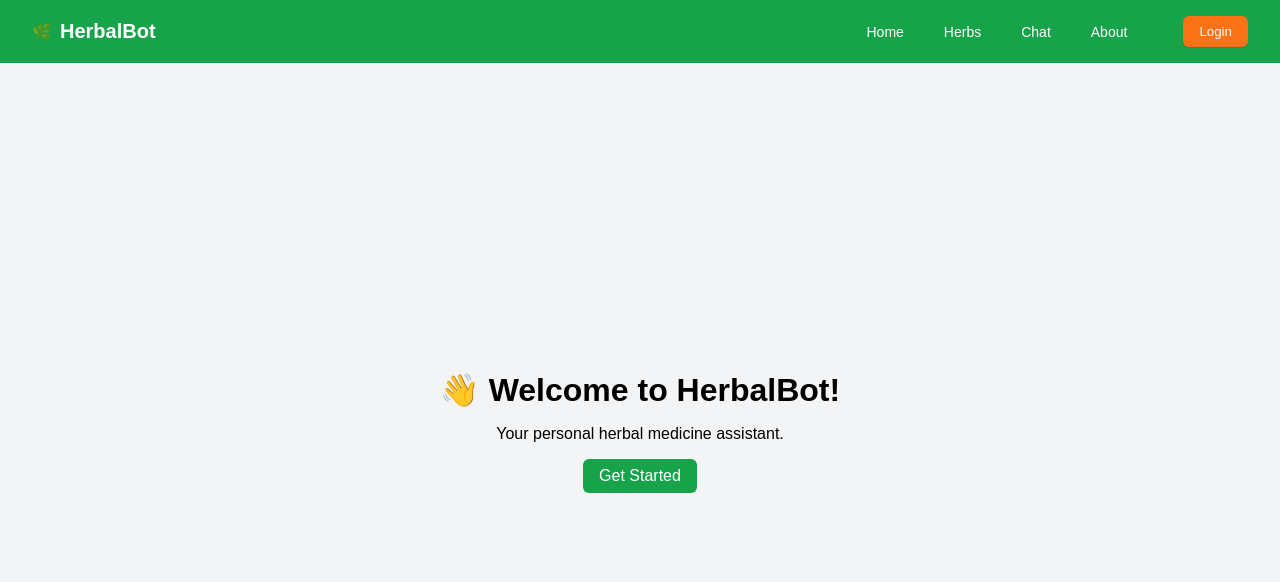
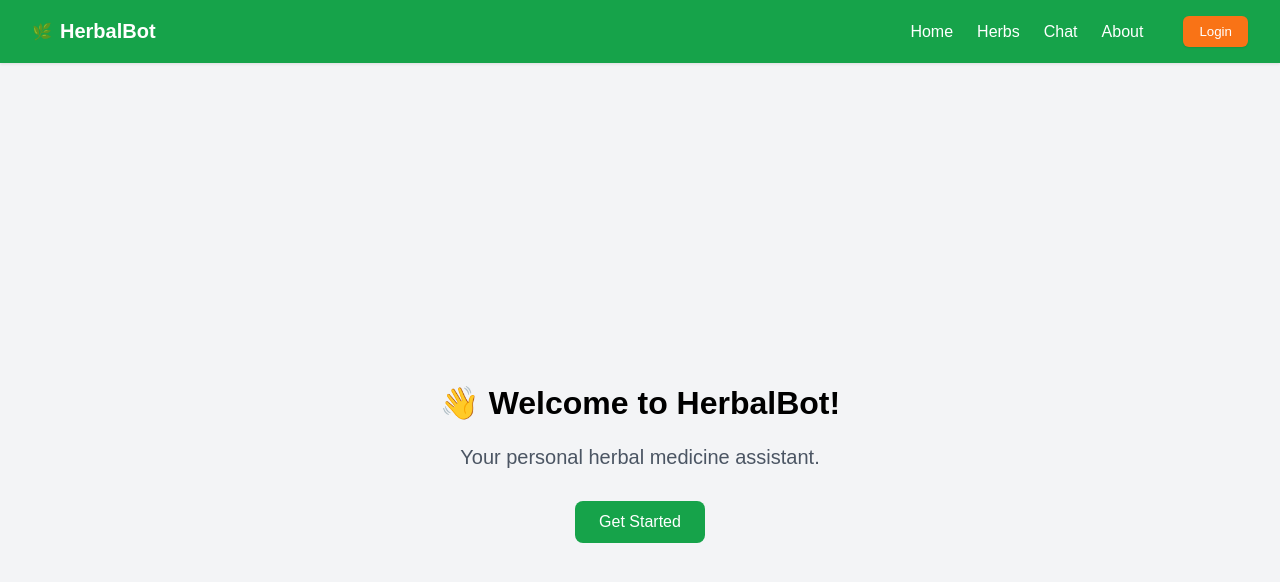
Before and after one commit to binumarcodes/herbal-bot, a React (Vite) app: page / in a window 1280 px wide. Shown: the top 582 px of the page. Built offline with nearby package versions, Linux system fonts and the light colour scheme.

Commit message:
Made the entire app responsive mobile

```diff
--- a/src/ChatPage.tsx
+++ b/src/ChatPage.tsx
@@ -23,19 +23,25 @@ type ChatPageProps = {
 export default function ChatPage({ user, chat, setChat, logout }: ChatPageProps) {
   const [message, setMessage] = useState("");
   const [typing, setTyping] = useState(false);
+  const [windowWidth, setWindowWidth] = useState(window.innerWidth);
   const chatEndRef = useRef<HTMLDivElement>(null);
 
+  useEffect(() => {
+    const handleResize = () => setWindowWidth(window.innerWidth);
+    window.addEventListener("resize", handleResize);
+    return () => window.removeEventListener("resize", handleResize);
+  }, []);
+
+  const isMobile = windowWidth < 768;
+
   const scrollToBottom = () => chatEndRef.current?.scrollIntoView({ behavior: "smooth" });
-
   useEffect(() => scrollToBottom(), [chat, typing]);
 
-  // Detect greetings
   const isGreeting = (text: string) => {
     const greetings = ["hello", "hi", "hey", "good morning", "good afternoon", "good evening"];
     return greetings.some(g => text.toLowerCase().includes(g));
   };
 
-  // Detect symptom-based queries
   const searchHerbsBySymptom = (query: string) => {
     const lower = query.toLowerCase();
     return (herbData as Herb[]).filter(h =>
@@ -46,7 +52,6 @@ export default function ChatPage({ user, chat, setChat, logout }: ChatPageProps)
   const generateBotResponse = (userInput: string) => {
     const lowerInput = userInput.toLowerCase();
 
-    // Handle greetings
     if (isGreeting(lowerInput)) {
       const replies = [
         `👋 Hello ${user}! How are you feeling today?`,
@@ -56,7 +61,6 @@ export default function ChatPage({ user, chat, setChat, logout }: ChatPageProps)
       return replies[Math.floor(Math.random() * replies.length)];
     }
 
-    // Symptom detection
     const matchedHerbs = searchHerbsBySymptom(userInput);
     if (matchedHerbs.length > 0) {
       let response = `🌿 Based on your symptom, here are some herbal remedies:\n\n`;
@@ -71,7 +75,6 @@ export default function ChatPage({ user, chat, setChat, logout }: ChatPageProps)
       return response.trim();
     }
 
-    // Fallback
     const fallbackReplies = [
       `🤔 I couldn't find a remedy for that symptom. Please type one of: fever, headache, cough, stomach pain, body ache.`,
       `🌿 Hmm, I don't have info on that yet. Try describing your symptom differently.`,
@@ -93,7 +96,7 @@ export default function ChatPage({ user, chat, setChat, logout }: ChatPageProps)
       const botResponse = generateBotResponse(message);
       setChat(prev => [...prev, { sender: "bot", text: botResponse }]);
       setTyping(false);
-    }, 1000 + Math.random() * 1000); // variable typing delay for realism
+    }, 1000 + Math.random() * 1000);
   };
 
   return (
@@ -102,34 +105,44 @@ export default function ChatPage({ user, chat, setChat, logout }: ChatPageProps)
       <header style={{
         backgroundColor: "#16a34a",
         color: "white",
-        padding: "1rem 2rem",
+        padding: isMobile ? "0.75rem 1rem" : "1rem 2rem",
         display: "flex",
         justifyContent: "space-between",
         alignItems: "center",
-        boxShadow: "0 2px 6px rgba(0,0,0,0.1)"
+        boxShadow: "0 2px 6px rgba(0,0,0,0.1)",
+        fontSize: isMobile ? "1rem" : "1.2rem"
       }}>
-        <span style={{ fontWeight: "bold", fontSize: "1.2rem" }}>🌿 Herbal Chatbot</span>
+        <span style={{ fontWeight: "bold" }}>🌿 Herbal Chatbot</span>
         <button
           onClick={logout}
           style={{
             background: "#f97316",
             border: "none",
-            padding: "0.5rem 1rem",
+            padding: isMobile ? "0.4rem 0.75rem" : "0.5rem 1rem",
             borderRadius: "0.5rem",
             cursor: "pointer",
             fontWeight: 500,
-            color: "white"
+            color: "white",
+            fontSize: isMobile ? "0.85rem" : "1rem"
           }}
         >
           Logout
         </button>
       </header>
 
-
       {/* Chat Messages */}
-      <main style={{ flex: 1, padding: "1rem 2rem", overflowY: "auto", display: "flex", flexDirection: "column", gap: "0.75rem" }}>
+      <main style={{
+        flex: 1,
+        padding: isMobile ? "0.75rem 1rem" : "1rem 2rem",
+        overflowY: "auto",
+        display: "flex",
+        flexDirection: "column",
+        gap: isMobile ? "0.5rem" : "0.75rem"
+      }}>
         {chat.length === 0 && !typing && (
-          <p style={{ color: "#16a34a" }}>👋 Hi {user}! You can say hello or type a symptom: fever, headache, cough, stomach pain, body ache.</p>
+          <p style={{ color: "#16a34a", fontSize: isMobile ? "0.9rem" : "1rem" }}>
+            👋 Hi {user}! You can say hello or type a symptom: fever, headache, cough, stomach pain, body ache.
+          </p>
         )}
         {chat.map((msg, idx) => (
           <div
@@ -137,11 +150,12 @@ export default function ChatPage({ user, chat, setChat, logout }: ChatPageProps)
             style={{
               alignSelf: msg.sender === "user" ? "flex-end" : "flex-start",
               backgroundColor: msg.sender === "user" ? "#d1fae5" : "#e0f2fe",
-              padding: "0.75rem 1rem",
+              padding: isMobile ? "0.5rem 0.75rem" : "0.75rem 1rem",
               borderRadius: "16px",
-              maxWidth: "70%",
+              maxWidth: isMobile ? "85%" : "70%",
               boxShadow: "0 1px 3px rgba(0,0,0,0.1)",
-              whiteSpace: "pre-line"
+              whiteSpace: "pre-line",
+              fontSize: isMobile ? "0.9rem" : "1rem"
             }}
           >
             {msg.text}
@@ -151,12 +165,13 @@ export default function ChatPage({ user, chat, setChat, logout }: ChatPageProps)
           <div style={{
             alignSelf: "flex-start",
             backgroundColor: "#e0f2fe",
-            padding: "0.75rem 1rem",
+            padding: isMobile ? "0.5rem 0.75rem" : "0.75rem 1rem",
             borderRadius: "16px",
-            maxWidth: "40%",
+            maxWidth: isMobile ? "60%" : "40%",
             fontStyle: "italic",
             color: "#555",
-            boxShadow: "0 1px 3px rgba(0,0,0,0.1)"
+            boxShadow: "0 1px 3px rgba(0,0,0,0.1)",
+            fontSize: isMobile ? "0.85rem" : "0.95rem"
           }}>
             Typing...
           </div>
@@ -165,17 +180,23 @@ export default function ChatPage({ user, chat, setChat, logout }: ChatPageProps)
       </main>
 
       {/* Input Form */}
-      <form onSubmit={handleSend} style={{ display: "flex", padding: "1rem 2rem", gap: "0.5rem", borderTop: "1px solid #e5e7eb", backgroundColor: "#ffffff" }}>
+      <form onSubmit={handleSend} style={{
+        display: "flex",
+        padding: isMobile ? "0.5rem 1rem" : "1rem 2rem",
+        gap: "0.5rem",
+        borderTop: "1px solid #e5e7eb",
+        backgroundColor: "#ffffff"
+      }}>
         <input
           value={message}
           onChange={(e) => setMessage(e.target.value)}
           placeholder="Type your symptom..."
           style={{
             flex: 1,
-            padding: "0.75rem 1rem",
+            padding: isMobile ? "0.6rem 0.8rem" : "0.75rem 1rem",
             borderRadius: "1rem",
             border: "1px solid #cbd5e1",
-            fontSize: "1rem",
+            fontSize: isMobile ? "0.9rem" : "1rem",
             outline: "none"
           }}
         />
@@ -185,10 +206,11 @@ export default function ChatPage({ user, chat, setChat, logout }: ChatPageProps)
             backgroundColor: "#16a34a",
             color: "white",
             border: "none",
-            padding: "0 1.5rem",
+            padding: isMobile ? "0 1rem" : "0 1.5rem",
             borderRadius: "1rem",
             cursor: "pointer",
-            fontWeight: 500
+            fontWeight: 500,
+            fontSize: isMobile ? "0.85rem" : "1rem"
           }}
         >
           Send
--- a/src/DashboardPage.tsx
+++ b/src/DashboardPage.tsx
@@ -1,4 +1,4 @@
-import { useState } from "react";
+import { useState, useEffect } from "react";
 
 type DashboardProps = {
   user: string;
@@ -21,13 +21,23 @@ const symptoms = [
 
 export default function DashboardPage({ user, email, loginTime, goToChat, logout }: DashboardProps) {
   const [selectedSymptom, setSelectedSymptom] = useState("");
+  const [windowWidth, setWindowWidth] = useState(window.innerWidth);
+
+  useEffect(() => {
+    const handleResize = () => setWindowWidth(window.innerWidth);
+    window.addEventListener("resize", handleResize);
+    return () => window.removeEventListener("resize", handleResize);
+  }, []);
+
+  const isMobile = windowWidth < 768;
 
   return (
     <div
       style={{
         minHeight: "100vh",
         background: "linear-gradient(180deg, #ecfdf5, #f0fdf4)",
-        padding: "2rem",
+        padding: "1.5rem",
+        boxSizing: "border-box",
       }}
     >
       <h1 style={{ color: "#166534", marginBottom: "0.5rem" }}>
@@ -35,17 +45,17 @@ export default function DashboardPage({ user, email, loginTime, goToChat, logout
       </h1>
 
       {/* User Info */}
-      <div style={{ marginBottom: "2rem", color: "#4b5563" }}>
+      <div style={{ marginBottom: "1.5rem", color: "#4b5563" }}>
         <p>Welcome back, <strong>{user}</strong> 👋</p>
-        {/* <p>Email: <strong>{email}</strong></p> */}
+        <p>Email: <strong>{email}</strong></p>
         <p>Signed in at: <strong>{loginTime.toLocaleString()}</strong></p>
       </div>
 
-      {/* Top cards */}
+      {/* Top Stats */}
       <div
         style={{
           display: "grid",
-          gridTemplateColumns: "repeat(auto-fit, minmax(180px, 1fr))",
+          gridTemplateColumns: isMobile ? "1fr" : "repeat(auto-fit, minmax(180px, 1fr))",
           gap: "1rem",
           marginBottom: "2rem",
         }}
@@ -59,16 +69,15 @@ export default function DashboardPage({ user, email, loginTime, goToChat, logout
       <div
         style={{
           display: "grid",
-          gridTemplateColumns: "1.2fr 1fr",
-          gap: "2rem",
-          alignItems: "flex-start",
+          gridTemplateColumns: isMobile ? "1fr" : "1.2fr 1fr",
+          gap: "1.5rem",
         }}
       >
-        {/* Left Section: Symptom Selector */}
+        {/* Symptom Selector */}
         <div
           style={{
             background: "white",
-            padding: "2rem",
+            padding: "1.5rem",
             borderRadius: "1rem",
             boxShadow: "0 4px 12px rgba(0,0,0,0.08)",
           }}
@@ -78,7 +87,7 @@ export default function DashboardPage({ user, email, loginTime, goToChat, logout
           </h2>
 
           <p style={{ color: "#555", marginBottom: "1rem" }}>
-            Choose a symptom and let HerbalBot recommend the best local herbs for you.
+            Choose a symptom and let HerbalBot recommend the best local herbs.
           </p>
 
           <select
@@ -89,14 +98,12 @@ export default function DashboardPage({ user, email, loginTime, goToChat, logout
               width: "100%",
               borderRadius: "0.5rem",
               border: "1px solid #d1fae5",
-              marginBottom: "1.2rem"
+              marginBottom: "1rem"
             }}
           >
             <option value="">-- Select Symptom --</option>
             {symptoms.map((symptom, index) => (
-              <option key={index} value={symptom}>
-                {symptom}
-              </option>
+              <option key={index} value={symptom}>{symptom}</option>
             ))}
           </select>
 
@@ -131,11 +138,11 @@ export default function DashboardPage({ user, email, loginTime, goToChat, logout
           </button>
         </div>
 
-        {/* Right Section: Popular Herbs */}
+        {/* Popular Herbs */}
         <div
           style={{
             background: "white",
-            padding: "2rem",
+            padding: "1.5rem",
             borderRadius: "1rem",
             boxShadow: "0 4px 12px rgba(0,0,0,0.08)",
           }}
@@ -152,7 +159,7 @@ export default function DashboardPage({ user, email, loginTime, goToChat, logout
             <li><strong>Ginger</strong> – Pain, inflammation</li>
           </ul>
 
-          <div style={{ marginTop: "1.5rem", display: "flex", gap: "1rem" }}>
+          <div style={{ marginTop: "1rem", display: "flex", flexDirection: isMobile ? "column" : "row", gap: "0.8rem" }}>
             <button
               onClick={goToChat}
               style={{
@@ -163,6 +170,7 @@ export default function DashboardPage({ user, email, loginTime, goToChat, logout
                 borderRadius: "0.5rem",
                 cursor: "pointer",
                 fontWeight: "bold",
+                width: isMobile ? "100%" : "auto"
               }}
             >
               Open Chat 💬
@@ -178,6 +186,7 @@ export default function DashboardPage({ user, email, loginTime, goToChat, logout
                 borderRadius: "0.5rem",
                 cursor: "pointer",
                 fontWeight: "bold",
+                width: isMobile ? "100%" : "auto"
               }}
             >
               Logout
@@ -194,7 +203,7 @@ function StatCard({ title, value }: { title: string; value: string }) {
     <div
       style={{
         background: "white",
-        padding: "1.2rem",
+        padding: "1rem",
         borderRadius: "0.8rem",
         boxShadow: "0 2px 6px rgba(0,0,0,0.05)",
       }}
--- a/src/LoginPage.tsx
+++ b/src/LoginPage.tsx
@@ -1,3 +1,5 @@
+import { useState, useEffect } from "react";
+
 type LoginProps = {
   user: string;
   setUser: (value: string) => void;
@@ -6,25 +8,38 @@ type LoginProps = {
 };
 
 export default function LoginPage({ user, setUser, setLoggedIn, switchToSignup }: LoginProps) {
+  const [windowWidth, setWindowWidth] = useState(window.innerWidth);
+
+  useEffect(() => {
+    const handleResize = () => setWindowWidth(window.innerWidth);
+    window.addEventListener("resize", handleResize);
+    return () => window.removeEventListener("resize", handleResize);
+  }, []);
+
+  const isMobile = windowWidth < 768;
+
   const containerStyle: React.CSSProperties = {
     display: "flex",
     flexDirection: "column",
     alignItems: "center",
     justifyContent: "center",
-    height: "80vh",
+    minHeight: "100vh",
+    padding: isMobile ? "1rem" : "2rem",
     backgroundColor: "#f3f4f6",
     gap: "1rem",
+    textAlign: "center",
   };
 
   const cardStyle: React.CSSProperties = {
     backgroundColor: "white",
-    padding: "2rem",
+    padding: isMobile ? "1.5rem" : "2rem",
     borderRadius: "0.75rem",
     boxShadow: "0 4px 12px rgba(0,0,0,0.1)",
     display: "flex",
     flexDirection: "column",
     gap: "1.5rem",
-    minWidth: "350px",
+    width: "100%",
+    maxWidth: "400px",
   };
 
   const labelStyle: React.CSSProperties = {
@@ -32,18 +47,21 @@ export default function LoginPage({ user, setUser, setLoggedIn, switchToSignup }
     color: "#16a34a",
     marginBottom: "0.25rem",
     display: "block",
+    fontSize: "clamp(0.9rem, 2.5vw, 1rem)",
   };
 
   const inputStyle: React.CSSProperties = {
-    padding: "0.6rem 1rem",
+    padding: isMobile ? "0.6rem 0.8rem" : "0.7rem 1rem",
     border: "1px solid #d1d5db",
     borderRadius: "0.5rem",
-    fontSize: "1rem",
+    fontSize: "clamp(0.9rem, 2.5vw, 1rem)",
     outline: "none",
+    width: "100%",
   };
 
   const buttonStyle: React.CSSProperties = {
-    padding: "0.6rem 1rem",
+    padding: isMobile ? "0.6rem 0.8rem" : "0.7rem 1rem",
+    fontSize: "clamp(0.95rem, 2.5vw, 1rem)",
     backgroundColor: "#16a34a",
     color: "white",
     fontWeight: 500,
@@ -51,6 +69,7 @@ export default function LoginPage({ user, setUser, setLoggedIn, switchToSignup }
     borderRadius: "0.5rem",
     cursor: "pointer",
     transition: "background-color 0.2s",
+    width: "100%",
   };
 
   const handleLogin = (e: React.FormEvent) => {
@@ -60,12 +79,18 @@ export default function LoginPage({ user, setUser, setLoggedIn, switchToSignup }
 
   return (
     <div style={containerStyle}>
-      <h1 style={{ color: "#16a34a" }}>Login to HerbalBot</h1>
+      <h1 style={{ color: "#16a34a", fontSize: "clamp(1.5rem, 5vw, 2rem)" }}>Login to HerbalBot</h1>
       <div style={cardStyle}>
         <form style={{ display: "flex", flexDirection: "column", gap: "1rem" }} onSubmit={handleLogin}>
           <div>
             <label style={labelStyle}>Username</label>
-            <input type="text" placeholder="Enter your username" value={user} onChange={(e) => setUser(e.target.value)} style={inputStyle} />
+            <input
+              type="text"
+              placeholder="Enter your username"
+              value={user}
+              onChange={(e) => setUser(e.target.value)}
+              style={inputStyle}
+            />
           </div>
 
           <div>
@@ -76,12 +101,12 @@ export default function LoginPage({ user, setUser, setLoggedIn, switchToSignup }
           <button type="submit" style={buttonStyle}>Login</button>
         </form>
 
-        <p style={{ marginTop: "0.5rem", textAlign: "center", fontSize: "0.95rem" }}>
+        <p style={{ marginTop: "0.5rem", textAlign: "center", fontSize: "clamp(0.85rem, 2.5vw, 0.95rem)" }}>
           Don't have an account?{" "}
           <span style={{ color: "#16a34a", cursor: "pointer" }} onClick={switchToSignup}>Sign Up</span>
         </p>
 
-        <p style={{ marginTop: "1rem", fontSize: "0.9rem", color: "#555", textAlign: "center" }}>
+        <p style={{ marginTop: "1rem", fontSize: "clamp(0.8rem, 2.5vw, 0.9rem)", color: "#555", textAlign: "center" }}>
           Demo Admin: admin | password: admin123
         </p>
       </div>
--- a/src/Navbar.tsx
+++ b/src/Navbar.tsx
@@ -1,3 +1,5 @@
+import { useState, useEffect } from "react";
+
 type NavbarProps = {
   user: string;
   loggedIn: boolean;
@@ -6,25 +8,50 @@ type NavbarProps = {
 };
 
 export default function Navbar({ user, loggedIn, setLoggedIn, setShowWelcome }: NavbarProps) {
+  const [windowWidth, setWindowWidth] = useState(window.innerWidth);
+  const [menuOpen, setMenuOpen] = useState(false);
+
+  useEffect(() => {
+    const handleResize = () => setWindowWidth(window.innerWidth);
+    window.addEventListener("resize", handleResize);
+    return () => window.removeEventListener("resize", handleResize);
+  }, []);
+
+  const isMobile = windowWidth < 768;
+
   const navStyle: React.CSSProperties = {
     backgroundColor: "#16a34a",
     color: "white",
     display: "flex",
     justifyContent: "space-between",
     alignItems: "center",
-    padding: "1rem 2rem",
-    boxShadow: "0 1px 3px rgba(0,0,0,0.1)"
+    padding: isMobile ? "0.75rem 1rem" : "1rem 2rem",
+    boxShadow: "0 1px 3px rgba(0,0,0,0.1)",
+    position: "relative",
   };
 
-  const linkStyle: React.CSSProperties = { color: "white", marginRight: "1rem", textDecoration: "none" };
+  const linkStyle: React.CSSProperties = {
+    color: "white",
+    marginRight: isMobile ? 0 : "1rem",
+    textDecoration: "none",
+    fontSize: isMobile ? "0.95rem" : "1rem",
+    padding: isMobile ? "0.5rem 0" : 0,
+  };
 
-  return (
-    <header style={navStyle}>
-      <div style={{ display: "flex", alignItems: "center", gap: "0.5rem" }}>
-        <span>🌿</span>
-        <span style={{ fontWeight: "bold", fontSize: "1.25rem" }}>HerbalBot</span>
-      </div>
-      <nav style={{ display: "flex", alignItems: "center" }}>
+  const navLinks = (
+    <div style={{
+      display: isMobile ? (menuOpen ? "flex" : "none") : "flex",
+      flexDirection: isMobile ? "column" : "row",
+      position: isMobile ? "absolute" : "static",
+      top: isMobile ? "100%" : undefined,
+      right: isMobile ? 0 : undefined,
+      backgroundColor: isMobile ? "#16a34a" : undefined,
+      width: isMobile ? "100%" : "auto",
+      padding: isMobile ? "1rem" : undefined,
+      zIndex: 10,
+      gap: isMobile ? "0.5rem" : "0.5rem",
+      alignItems: isMobile ? "flex-start" : "center",
+    }}>
       <a href="#" style={linkStyle} onClick={() => setShowWelcome(true)}>Home</a>
       <a href="#" style={linkStyle}>Herbs</a>
       <a href="#" style={linkStyle}>Chat</a>
@@ -33,11 +60,45 @@ export default function Navbar({ user, loggedIn, setLoggedIn, setShowWelcome }:
         <button style={buttonStyle} onClick={() => setShowWelcome(false)}>Login</button>
       ) : (
         <>
-            <span>Hi, {user}</span>
-            <button style={buttonStyle} onClick={() => { setLoggedIn(false); setShowWelcome(true); }}>Logout</button>
+          <span style={{ margin: isMobile ? "0.5rem 0" : "0", fontSize: isMobile ? "0.95rem" : "1rem" }}>
+            Hi, {user}
+          </span>
+          <button style={buttonStyle} onClick={() => { setLoggedIn(false); setShowWelcome(true); }}>
+            Logout
+          </button>
         </>
       )}
+    </div>
+  );
+
+  return (
+    <header style={navStyle}>
+      <div style={{ display: "flex", alignItems: "center", gap: "0.5rem" }}>
+        <span>🌿</span>
+        <span style={{ fontWeight: "bold", fontSize: isMobile ? "1rem" : "1.25rem" }}>HerbalBot</span>
+      </div>
+
+      {isMobile ? (
+        <div>
+          <button
+            onClick={() => setMenuOpen(!menuOpen)}
+            style={{
+              background: "none",
+              border: "none",
+              color: "white",
+              fontSize: "1.5rem",
+              cursor: "pointer",
+            }}
+          >
+            ☰
+          </button>
+          {navLinks}
+        </div>
+      ) : (
+        <nav style={{ display: "flex", alignItems: "center" }}>
+          {navLinks}
         </nav>
+      )}
     </header>
   );
 }
@@ -49,5 +110,5 @@ const buttonStyle: React.CSSProperties = {
   padding: "0.5rem 1rem",
   borderRadius: "0.375rem",
   border: "none",
-  cursor: "pointer"
+  cursor: "pointer",
 };
--- a/src/SignupPage.tsx
+++ b/src/SignupPage.tsx
@@ -9,7 +9,8 @@ export default function SignupPage({ setLoggedIn, switchToLogin }: SignupProps)
     flexDirection: "column",
     alignItems: "center",
     justifyContent: "center",
-    height: "80vh",
+    minHeight: "100vh",
+    padding: "2rem",
     backgroundColor: "#f3f4f6",
     gap: "1rem",
   };
@@ -22,7 +23,8 @@ export default function SignupPage({ setLoggedIn, switchToLogin }: SignupProps)
     display: "flex",
     flexDirection: "column",
     gap: "1.5rem",
-    minWidth: "350px",
+    width: "100%",
+    maxWidth: "400px", // scales down for mobile
   };
 
   const labelStyle: React.CSSProperties = {
@@ -30,18 +32,21 @@ export default function SignupPage({ setLoggedIn, switchToLogin }: SignupProps)
     color: "#16a34a",
     marginBottom: "0.25rem",
     display: "block",
+    fontSize: "clamp(0.9rem, 2.5vw, 1rem)",
   };
 
   const inputStyle: React.CSSProperties = {
-    padding: "0.6rem 1rem",
+    padding: "0.7rem 1rem",
     border: "1px solid #d1d5db",
     borderRadius: "0.5rem",
-    fontSize: "1rem",
+    fontSize: "clamp(0.9rem, 2.5vw, 1rem)",
     outline: "none",
+    width: "100%",
   };
 
   const buttonStyle: React.CSSProperties = {
-    padding: "0.6rem 1rem",
+    padding: "0.7rem 1rem",
+    fontSize: "clamp(0.95rem, 2.5vw, 1rem)",
     backgroundColor: "#16a34a",
     color: "white",
     fontWeight: 500,
@@ -49,6 +54,7 @@ export default function SignupPage({ setLoggedIn, switchToLogin }: SignupProps)
     borderRadius: "0.5rem",
     cursor: "pointer",
     transition: "background-color 0.2s",
+    width: "100%",
   };
 
   const handleSignup = (e: React.FormEvent) => {
@@ -58,7 +64,9 @@ export default function SignupPage({ setLoggedIn, switchToLogin }: SignupProps)
 
   return (
     <div style={containerStyle}>
-      <h1 style={{ color: "#16a34a" }}>Sign Up to HerbalBot</h1>
+      <h1 style={{ color: "#16a34a", fontSize: "clamp(1.5rem, 5vw, 2rem)" }}>
+        Sign Up to HerbalBot
+      </h1>
       <div style={cardStyle}>
         <form style={{ display: "flex", flexDirection: "column", gap: "1rem" }} onSubmit={handleSignup}>
           <div>
@@ -84,7 +92,7 @@ export default function SignupPage({ setLoggedIn, switchToLogin }: SignupProps)
           <button type="submit" style={buttonStyle}>Sign Up</button>
         </form>
 
-        <p style={{ marginTop: "1rem", textAlign: "center", fontSize: "0.95rem" }}>
+        <p style={{ marginTop: "1rem", textAlign: "center", fontSize: "clamp(0.85rem, 2.5vw, 0.95rem)" }}>
           Already have an account?{" "}
           <span style={{ color: "#16a34a", cursor: "pointer" }} onClick={switchToLogin}>Login</span>
         </p>
--- a/src/WelcomePage.tsx
+++ b/src/WelcomePage.tsx
@@ -1,33 +1,62 @@
+import { useState, useEffect } from "react";
+
 type WelcomeProps = {
   goToSignup: () => void;
 };
 
 export default function WelcomePage({ goToSignup }: WelcomeProps) {
+  const [windowWidth, setWindowWidth] = useState(window.innerWidth);
+
+  useEffect(() => {
+    const handleResize = () => setWindowWidth(window.innerWidth);
+    window.addEventListener("resize", handleResize);
+    return () => window.removeEventListener("resize", handleResize);
+  }, []);
+
+  const isMobile = windowWidth < 768;
+
   const containerStyle: React.CSSProperties = {
     display: "flex",
     flexDirection: "column",
     alignItems: "center",
     justifyContent: "center",
-    height: "100vh",
+    minHeight: "100vh",
+    padding: isMobile ? "1rem" : "2rem",
     backgroundColor: "#f3f4f6",
-    gap: "1rem"
+    gap: "1rem",
+    textAlign: "center",
+  };
+
+  const headingStyle: React.CSSProperties = {
+    fontSize: isMobile ? "1.5rem" : "2rem",
+    marginBottom: "0.5rem",
+  };
+
+  const textStyle: React.CSSProperties = {
+    fontSize: isMobile ? "1rem" : "1.25rem",
+    color: "#4b5563",
+    marginBottom: "1rem",
   };
 
   const buttonStyle: React.CSSProperties = {
-    padding: "0.5rem 1rem",
+    padding: isMobile ? "0.6rem 1rem" : "0.75rem 1.5rem",
+    fontSize: isMobile ? "0.95rem" : "1rem",
     backgroundColor: "#16a34a",
     color: "white",
     border: "none",
-    borderRadius: "0.375rem",
+    borderRadius: "0.5rem",
     cursor: "pointer",
-    fontSize: "1rem"
+    width: isMobile ? "80%" : "auto",
+    maxWidth: "250px",
   };
 
   return (
     <div style={containerStyle}>
-      <h1>👋 Welcome to HerbalBot!</h1>
-      <p>Your personal herbal medicine assistant.</p>
-      <button style={buttonStyle} onClick={goToSignup}>Get Started</button>
+      <h1 style={headingStyle}>👋 Welcome to HerbalBot!</h1>
+      <p style={textStyle}>Your personal herbal medicine assistant.</p>
+      <button style={buttonStyle} onClick={goToSignup}>
+        Get Started
+      </button>
     </div>
   );
 }
```
Lines whose indentation alone changed are shown as unchanged.
